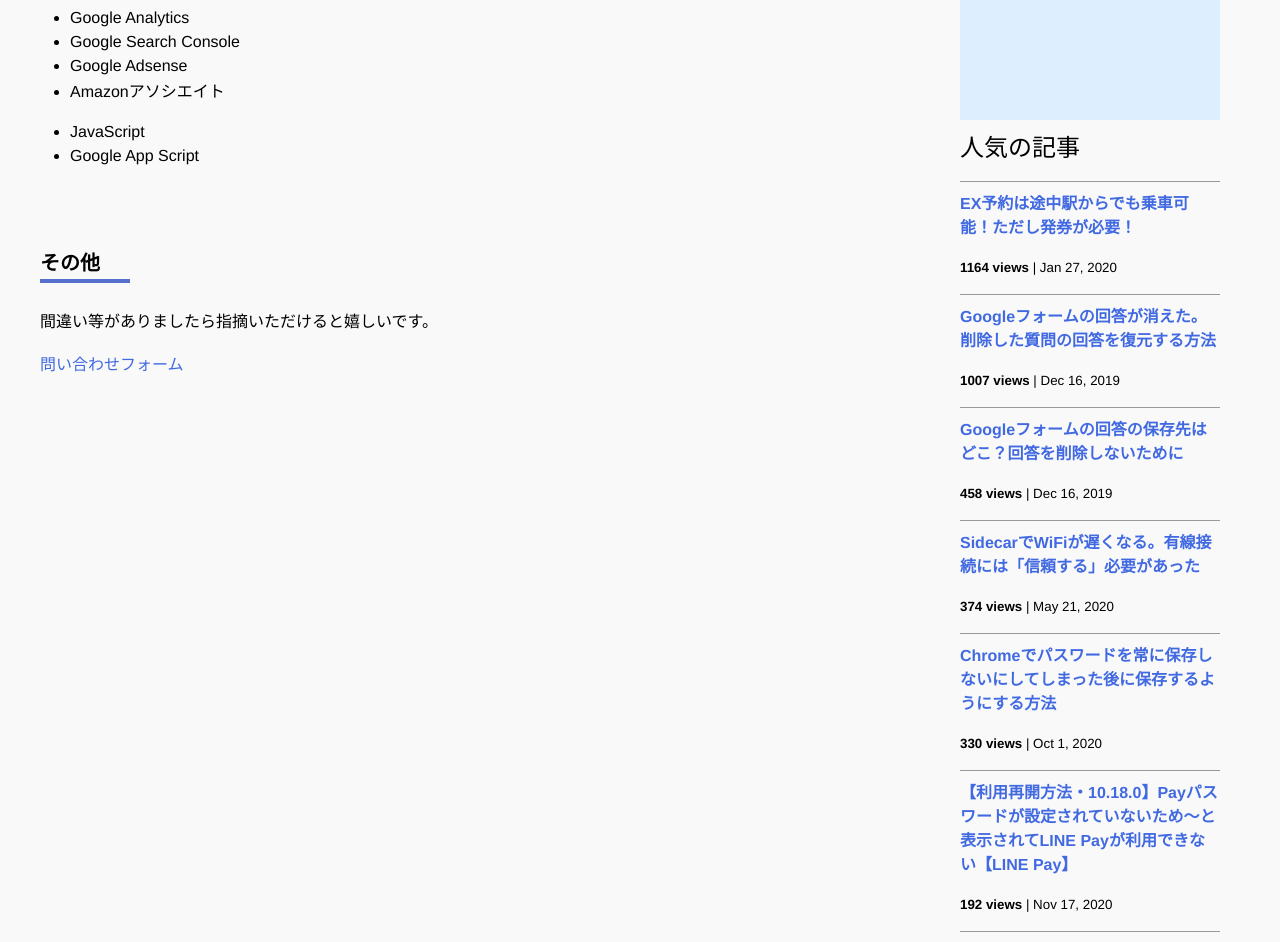
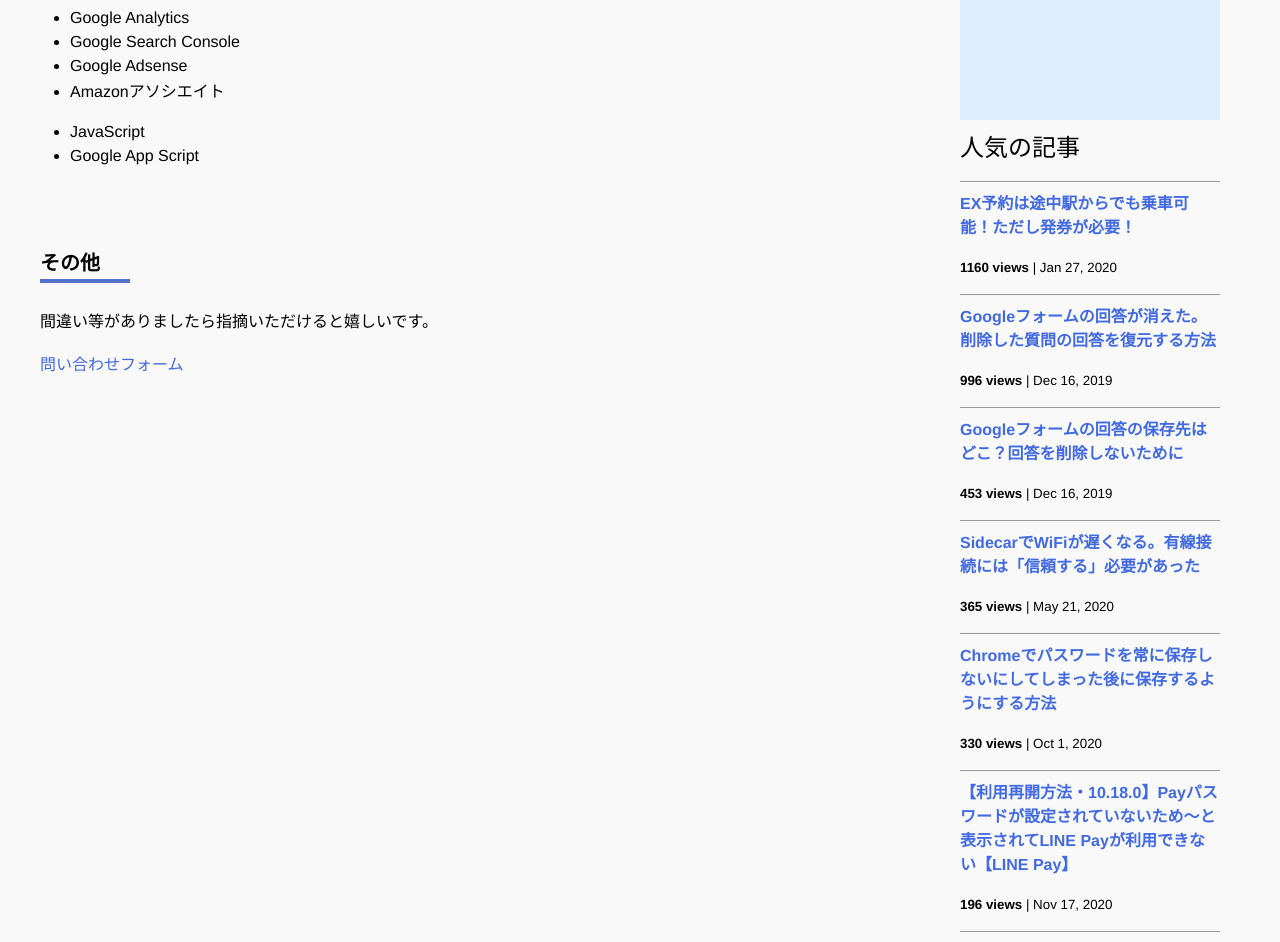
Before and after one commit to iwanaminami/shoyaiwaname, a Jekyll site: the page built from about.markdown, in a window 1280 px wide and 1400 px high, scrolled down 693 px. Shown: the top 942 px of the window. Built offline with Jekyll 4.4.1, drawn with Linux system fonts in a browser that asks for light colours; nearby versions of some CDN libraries; comment, search, counter and statistics services are not loaded; some of the changed text lies outside the part shown.

Commit message:
a new commit message

```diff
--- a/_data/popularposts.yml
+++ b/_data/popularposts.yml
@@ -1,17 +1,17 @@
 side:
-  - view: 1164
+  - view: 1160
     url: /2020/01/27/ex-rideontheway.html
-  - view: 1007
+  - view: 996
     url: /2019/12/16/restore-googleform.html
-  - view: 458
+  - view: 453
     url: /2019/12/16/googleform-answers.html
-  - view: 374
+  - view: 365
     url: /2020/05/21/sidecar-via-cable.html
   - view: 330
     url: /2020/10/01/googlepassword.html
-  - view: 192
+  - view: 196
     url: /2020/11/17/linepay.html
-  - view: 126
+  - view: 130
     url: /2021/05/18/image-compression-word.html
-  - view: 122
+  - view: 118
     url: /2020/01/23/sfcgold.html
```
